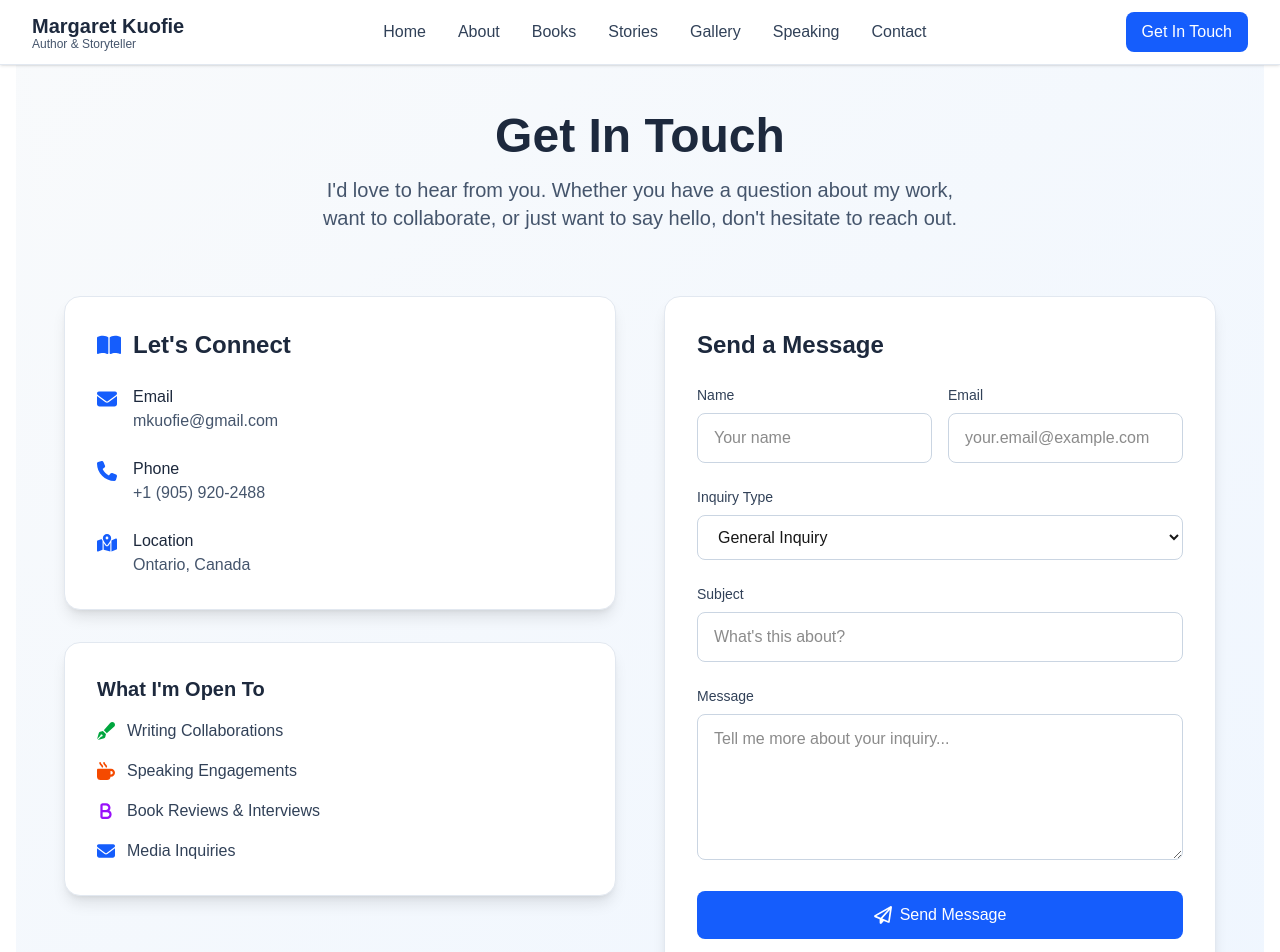
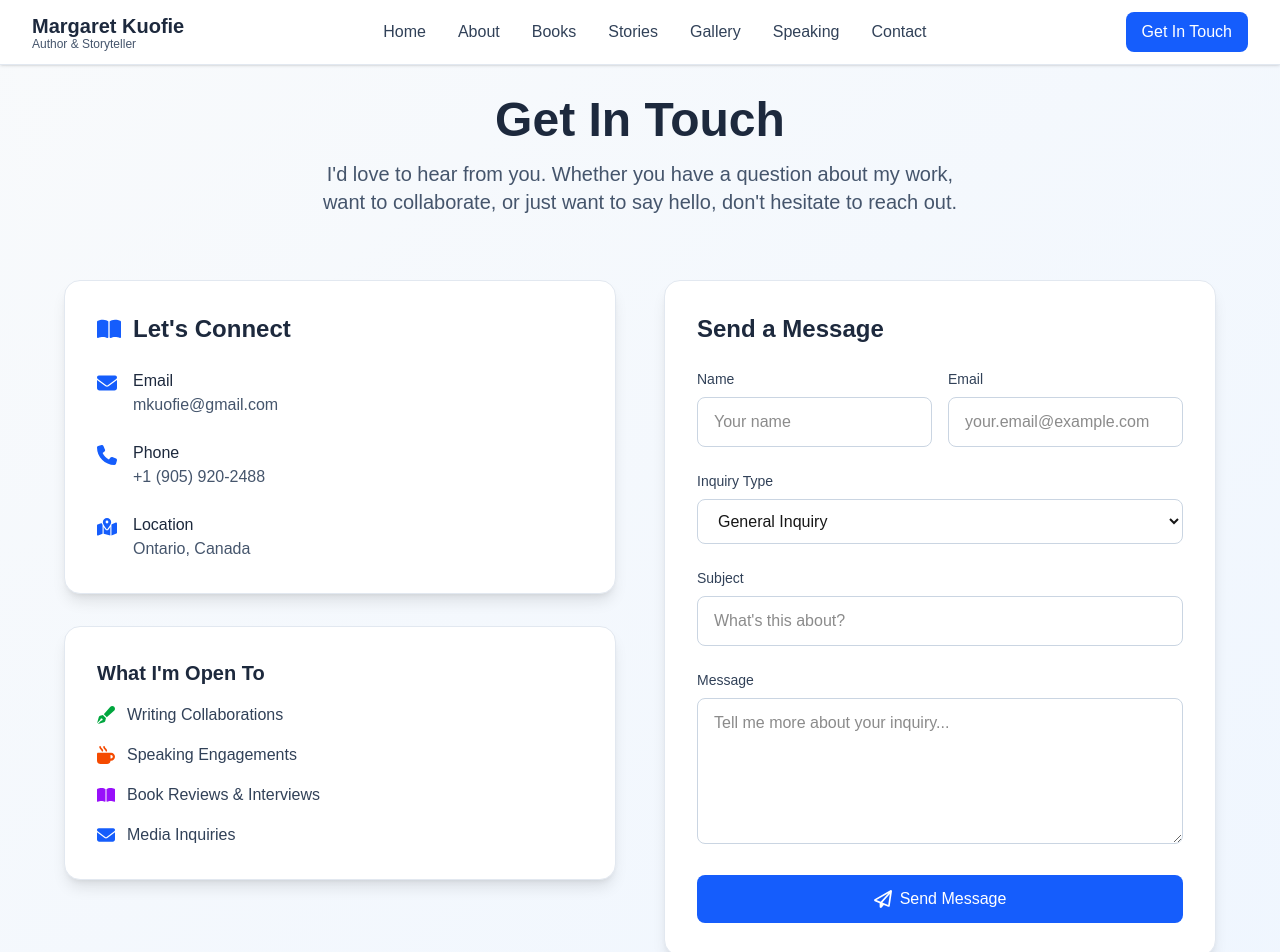
Before and after one commit to C-distin/grandma, a Next.js app: page /contact in a window 1280 px wide. Shown: the top 952 px of the page. Built offline with nearby package versions, Linux system fonts and the light colour scheme.

Commit message:
modified:
- fixed ui bugs with the contact page

```diff
--- a/app/contact/contact.tsx
+++ b/app/contact/contact.tsx
@@ -9,8 +9,6 @@ import {
   FaMapLocationDot,
   FaPhone,
   FaRegPaperPlane,
-  FaM,
-  FaB,
 } from "react-icons/fa6"
 import { motion } from "motion/react"
 import { useState } from "react"
@@ -164,7 +162,7 @@ export function ContactPage() {
                   <span className="text-slate-700">Speaking Engagements</span>
                 </div>
                 <div className="flex items-center gap-3">
-                  <FaB
+                  <FaBookOpen
                     className="text-purple-600"
                     size={18}
                   />
--- a/app/layout.tsx
+++ b/app/layout.tsx
@@ -28,7 +28,7 @@ export default function RootLayout({
     <html lang="en">
       <body className={`${geistSans.variable} ${geistMono.variable} antialiased`}>
         <Header />
-        <main className="flex-1 p-4 max-w-7xl mx-auto">{children}</main>
+        {children}
         <Footer />
       </body>
     </html>
```
